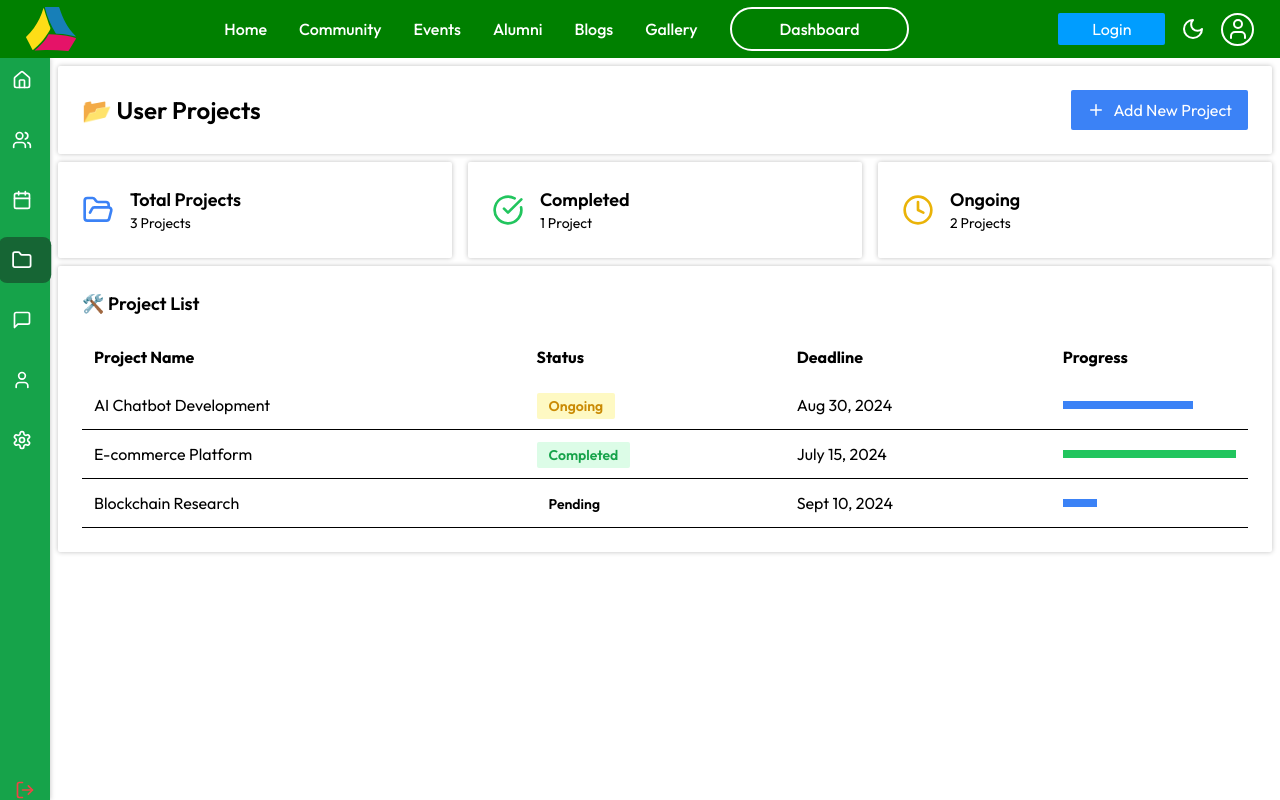
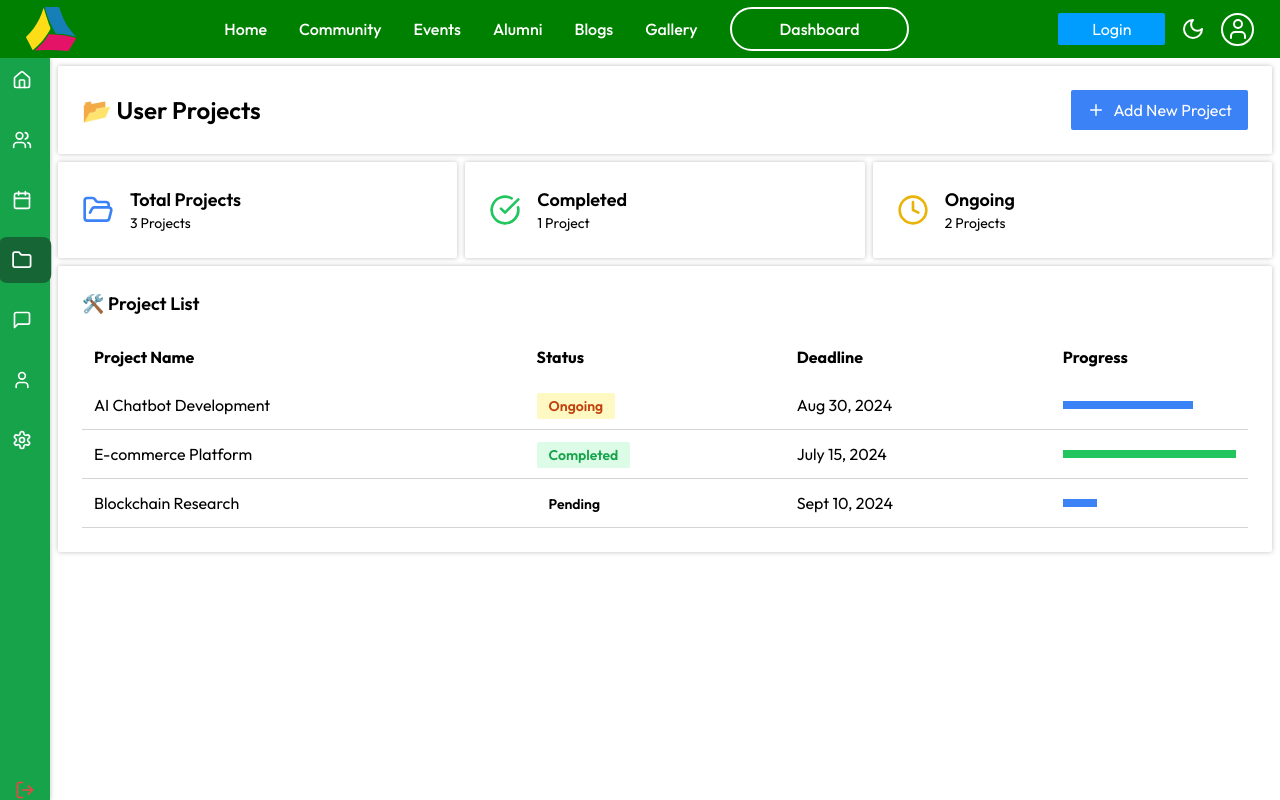
Before and after one commit to mercy-rotich/Meru_innovators_website, a React (Vite) app: page /account/projects in a window 1280 px wide. Built offline with nearby package versions, Linux system fonts and the light colour scheme.

Commit message:
Worked on User projects page

```diff
--- a/src/index.css
+++ b/src/index.css
@@ -88,6 +88,9 @@ body.dark-mode .theme-toggler li {
 }
 body.dark-mode .text-orange-700 {
   color: var(--orange);
+}
+body.dark-mode .text-green-600 {
+  color:green;
 }
 
 body.dark-mode input[type="text"],
--- a/src/pages/UserAccount/UserProjects/UserProjects.jsx
+++ b/src/pages/UserAccount/UserProjects/UserProjects.jsx
@@ -42,7 +42,7 @@ const UserProjects = () => {
         </div>
 
         {/* Project Summary Cards */}
-        <div className="grid grid-cols-1 md:grid-cols-3 gap-4 mt-[0.5rem]">
+        <div className="grid grid-cols-1 md:grid-cols-3 gap-[0.5rem] mt-[0.5rem]">
           <div className="bg-white p-6 rounded-sm shadow-least flex items-center gap-4">
             <FolderOpen className="text-blue-500" size={32} />
             <div>
@@ -84,7 +84,7 @@ const UserProjects = () => {
               {projects.map((project) => (
                 <tr
                   key={project.id}
-                  className="border-b hover:bg-gray-50 transition"
+                  className="border-b border-neutral-300 hover:bg-gray-50 transition"
                 >
                   <td className="p-3">{project.name}</td>
                   <td className="p-3">
@@ -93,7 +93,7 @@ const UserProjects = () => {
                         project.status === "Completed"
                           ? "bg-green-100 text-green-600"
                           : project.status === "Ongoing"
-                          ? "bg-yellow-100 text-yellow-600"
+                          ? "bg-yellow-100 text-orange-700"
                           : "bg-gray-100 text-gray-600"
                       }`}
                     >
```
